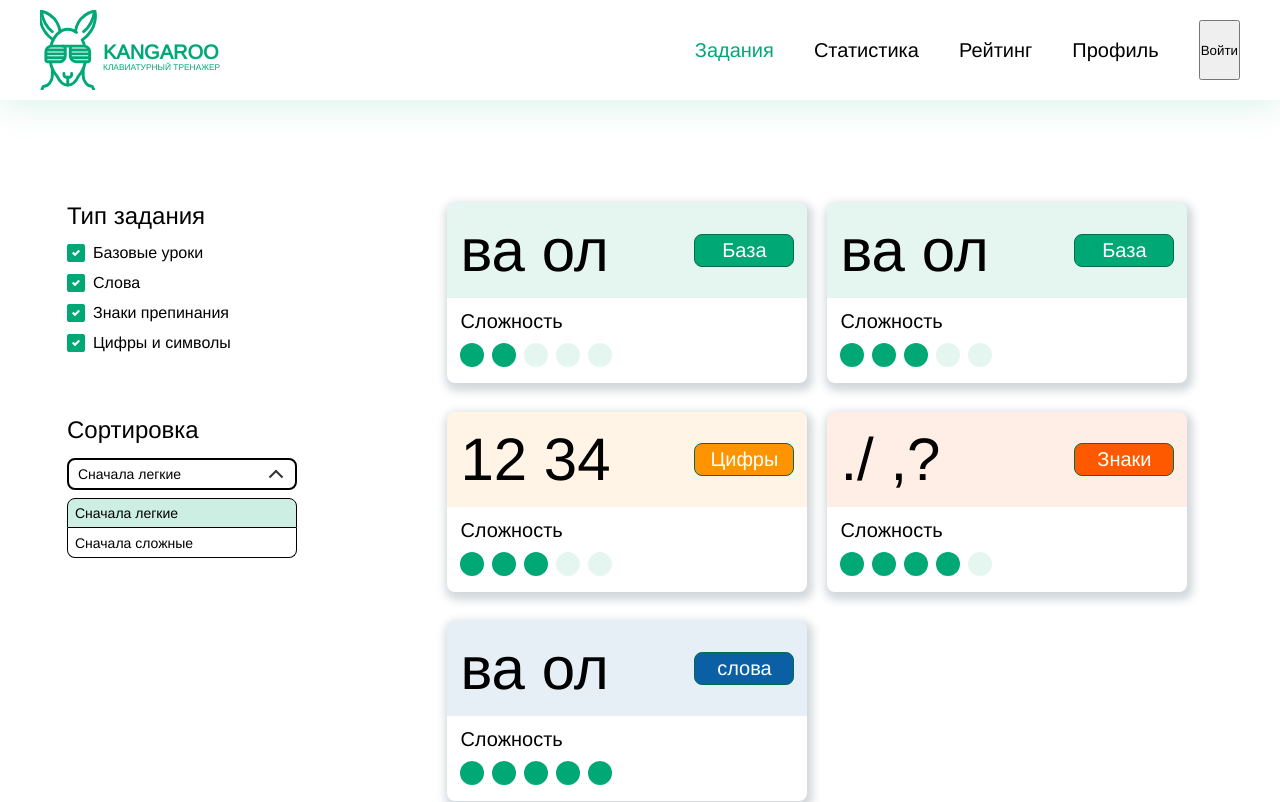
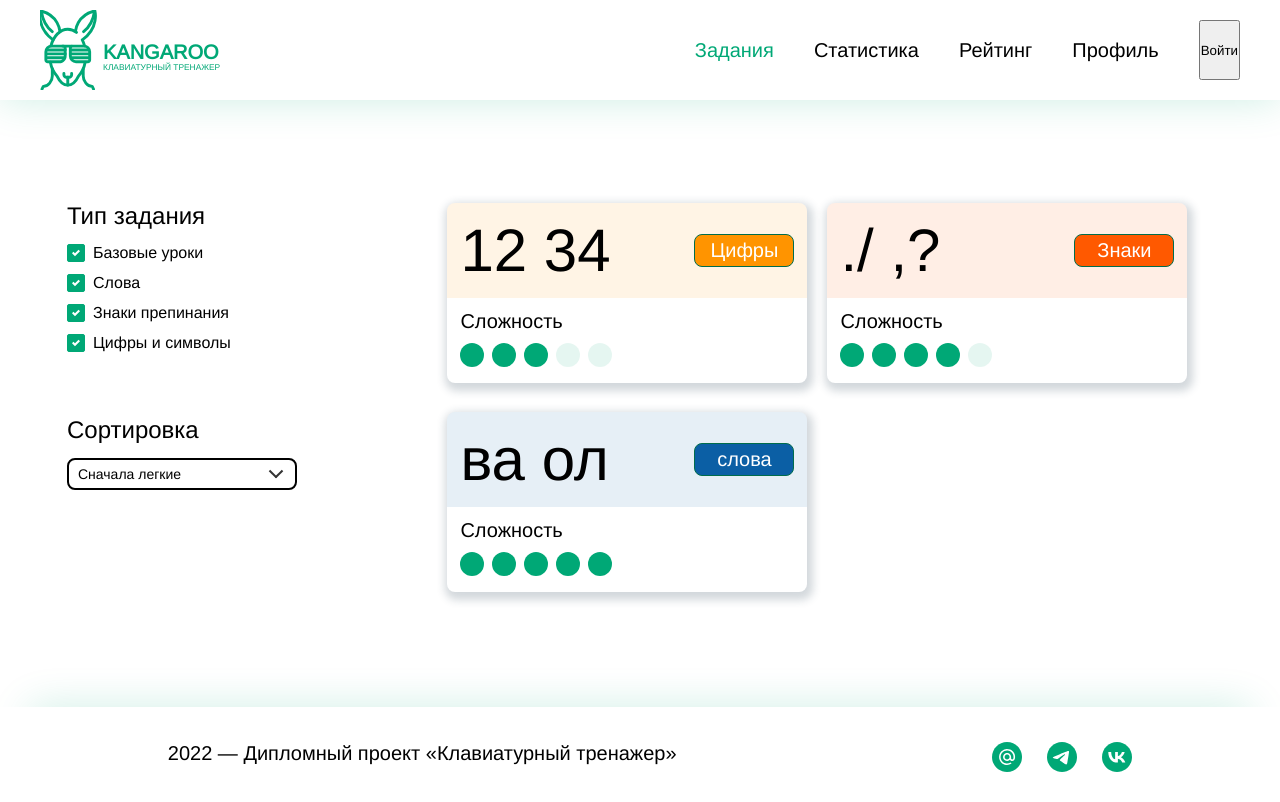
Before and after one commit to ZingerXY/keyboardTrainer, a React (Create React App) app: page /tasks in a window 1280 px wide. Shown: the top 802 px of the page. Built offline with nearby package versions, Linux system fonts and the light colour scheme.

Commit message:
level generators are added back

```diff
--- a/src/routes/Tasks/Tasks.jsx
+++ b/src/routes/Tasks/Tasks.jsx
@@ -1,151 +1,161 @@
-import React, {useState, useEffect} from 'react';
+import React, { useState} from 'react';
 import Style from "./Tasks.module.scss";
 import Task from "../../components/Task/Task"
 import '@fortawesome/fontawesome-free/css/all.min.css';
 import Card from "../../components/Card/Card";
-import BasicPagination from "../../components/Pagination/Pagination"
 
-const initialTasks = JSON.parse(JSON.stringify([
+const Tasks = () => {
+  const tasksInputObj = [
+    // {
+    //   "id":1,
+    //   "level": 2,
+    //   "typeName": "База",
+    //   "type": "base",
+    //   "name": "ва ол",
+    //   "text": "ваол олва овал олол ваол олов овло",
+    // "howManyToGenerate": 10
+    // },
+    // {
+    //   "id":2,
+    //   "level": 3,
+    //   "typeName": "База",
+    //   "type": "base",
+    //   "name": "ва ол",
+    //   "text": "ваол олва овал олол ваол олов овло",
+    // "howManyToGenerate": 10
+    // },
     {
-    "id": 1,
-    "level": 2,
-    "typeName": "База",
-    "type": "base",
-    "name": "ва ол",
-    "text": "ваол олва овал олол ваол олов овло"
-  },
-  {
-    "id": 2,
-    "level": 3,
-    "typeName": "База",
-    "type": "base",
-    "name": "ва ол",
-    "text": "ваол олва овал олол ваол олов овло"
-  },
-  {
-    "id": 3,
+      "id":3,
       "level": 5,
       "typeName": "слова",
       "type": "words",
       "name": "ва ол",
-    "text": "ваол олва овал олол ваол олов овло"
+      "text": "ваол олва овал олол ваол олов овло",
+      "howManyToGenerate": 5
     },
     {
-    "id": 4,
+      "id":4,
       "level": 4,
       "typeName": "Знаки",
       "type": "punctuation",
       "name": "./ ,?",
-    "text": "ваол олва овал олол ваол олов овло"
+      "text": "ваол олва овал олол ваол олов овло",
+      "howManyToGenerate": 7
     },
     {
-    "id": 5,
+      "id":5,
       "level": 3,
       "typeName": "Цифры",
       "type": "numbers",
       "name": "12 34",
-    "text": "ваол олва овал олол ваол олов овло"
+      "text": "ваол олва овал олол ваол олов овло",
+      "howManyToGenerate": 10
     },
-]));
+  ];
+  let tasksOutputObj = [];
 
-const Tasks = () => {
-  const [tasksOutputObj, setTasksOutputObj] = useState([]);
+  const [ isTaskChosen, setIsTaskChosen] = useState(false);
+  const [taskOption, setTaskOption] = useState('')
+  const [ sort, setSort ] = useState({value: 'desc', text: 'Сначала легкие'});
+  const [ base, setBase] = useState(true);
+  const [ words, setWords] = useState(true);
+  const [ punctuation, setPunctuation] = useState(true);
+  const [ numAndSymbols, setNumAndSymbols] = useState(true);
 
-  const [taskActive, setTaskActive] = useState(false);
-  const [sort, setSort] = useState({value: 'desc', text: 'Сначала легкие'});
-  const [base, setBase] = useState(true);
-  const [words, setWords] = useState(true);
-  const [punctuation, setPunctuation] = useState(true);
-  const [numAndSymbols, setNumAndSymbols] = useState(true);
-  const [selectState, setSelectState] = useState(true);
+  const handleStates = () => {
+    tasksOutputObj = [];
+    if (base) {
+      tasksOutputObj = tasksOutputObj.concat(tasksInputObj.filter((el)=> (el.type === "base")));
+    }
+    if (words) {
+      tasksOutputObj = tasksOutputObj.concat(tasksInputObj.filter((el)=> (el.type === "words")));
+    }
+    if (punctuation) {
+      tasksOutputObj = tasksOutputObj.concat(tasksInputObj.filter((el)=> (el.type === "punctuation")));
+    }
+    if (numAndSymbols) {
+      tasksOutputObj = tasksOutputObj.concat(tasksInputObj.filter((el)=> (el.type === "numbers")));
+    }
+    tasksOutputObj.sort((a, b) => {
+      return sort.value === "desc" ? a.level - b.level : b.level - a.level;
+    });
+  };
 
   const selectOpen = () => {
-    setSelectState(!selectState)
+    const selectSingle = document.querySelector(`.${Style["__select"]}`);
+    if ('active' === selectSingle.getAttribute('data-state')) {
+      selectSingle.setAttribute('data-state', '');
+    } else {
+      selectSingle.setAttribute('data-state', 'active');
     }
-
-  const selectChange = (newValue, newText, e) => {
-    setSort({value: newValue, text: newText});
-    if (e) e.stopPropagation()
   };
-
-  const sortTasks = (a, b) => sort.value === "desc" ? a.level - b.level : b.level - a.level
-
-  useEffect(() => {
-    const filterTypes = []
-    if (base) filterTypes.push("base")
-    if (words) filterTypes.push("words")
-    if (punctuation) filterTypes.push("punctuation")
-    if (numAndSymbols) filterTypes.push("numbers")
-
-    setTasksOutputObj([
-        ...initialTasks
-        .filter(el => filterTypes.includes(el.type))
-        .sort(sortTasks)
-      ]
-    )
-  }, [base, words, punctuation, numAndSymbols])
-
-  useEffect(() => {
-    setTasksOutputObj(prev => [...prev.sort(sortTasks)])
-  }, [sort])
-
-  if (taskActive) {
+  const selectChange = (event) => {
+    const selectSingle = document.querySelector(`.${Style["__select"]}`);
+    setSort(()=>({value: event.target.getAttribute('data-value'), text: event.target.textContent}));
+    selectSingle.setAttribute('data-state', '');
+  };
+  handleStates();
+  if (isTaskChosen) {
+    const task = tasksInputObj.filter(el => el.type === taskOption)[0];
+    const taskSettings = {
+      type: taskOption,
+      amount: task.howManyToGenerate
+    }
     return (
-      <Task/>
+      <Task
+        taskSettings={taskSettings}
+      />
     );
   } else {
     return (
       <div className={`${Style["tasks-page"]}`}>
         <div className={`container ${Style["tasks-container"]}`}>
-          <form action="#" className={`${Style["filters-form"]}`}>
+          <form action="#" className={`${Style["filters-form"]}`} onChange={handleStates}>
             <div className={`${Style["form-checkboxs"]}`}>
               <h4 className={`${Style["filters-title"]}`}>Тип задания</h4>
               <div>
                 <div className={`${Style["filters-checkbox"]}`}>
-                  <input type="checkbox" className={`${Style["filters-checkbox_custom"]}`} id="base" checked={base}
-                         onChange={() => setBase(!base)}/>
+                  <input type="checkbox" className={`${Style["filters-checkbox_custom"]}`} id="base" checked={base} onChange={() => setBase(!base)}/>
                   <label htmlFor="base">Базовые уроки</label>
                 </div>
                 <div className={`${Style["filters-checkbox"]}`}>
-                  <input type="checkbox" className={`${Style["filters-checkbox_custom"]}`} id="words" checked={words}
-                         onChange={() => setWords(!words)}/>
+                  <input type="checkbox" className={`${Style["filters-checkbox_custom"]}`} id="words" checked={words} onChange={() => setWords(!words)}/>
                   <label htmlFor="words"> Слова</label>
                 </div>
                 <div className={`${Style["filters-checkbox"]}`}>
-                  <input type="checkbox" className={`${Style["filters-checkbox_custom"]}`} id="punctuation"
-                         checked={punctuation} onChange={() => setPunctuation(!punctuation)}/>
+                  <input type="checkbox" className={`${Style["filters-checkbox_custom"]}`} id="punctuation" checked={punctuation} onChange={() => setPunctuation(!punctuation)}/>
                   <label htmlFor="punctuation"> Знаки препинания</label>
                 </div>
                 <div className={`${Style["filters-checkbox"]}`}>
-                  <input type="checkbox" className={`${Style["filters-checkbox_custom"]}`} id="numbers"
-                         checked={numAndSymbols} onChange={() => setNumAndSymbols(!numAndSymbols)}/>
+                  <input type="checkbox" className={`${Style["filters-checkbox_custom"]}`} id="numbers" checked={numAndSymbols} onChange={() => setNumAndSymbols(!numAndSymbols)}/>
                   <label htmlFor="numbers"> Цифры и символы</label>
                 </div>
               </div>
             </div>
             <div className={`${Style["form-selector"]}`}>
               <h4 className={`${Style["filters-title"]}`}>Сортировка</h4>
-              <div className={`${Style["__select"]} ${selectState ? Style["__select_active"] : ""}`}
-                   onClick={selectOpen}>
+              <div className={`${Style["__select"]}`} data-state="" onClick={selectOpen}>
                 <div className={`${Style["__select__title"]}`}>{sort.text}</div>
                 <div className={`${Style["__select__content"]}`}>
-                  <input id="singleSelect0" className={`${Style["__select__input"]}`} type="radio" name="singleSelect"
-                         defaultChecked={true}/>
-                  <label htmlFor="singleSelect0" tabIndex="0" className={`${Style["__select__label"]}`}
-                         onClick={e => selectChange("desc", "Сначала легкие", e)}>Сначала легкие</label>
+                  <input id="singleSelect0" className={`${Style["__select__input"]}`} type="radio" name="singleSelect" defaultChecked={true}/>
+                  <label htmlFor="singleSelect0" tabIndex="0" className={`${Style["__select__label"]}`} data-value="desc" onClick={selectChange}>Сначала легкие</label>
                   <input id="singleSelect1" className={`${Style["__select__input"]}`} type="radio" name="singleSelect"/>
-                  <label htmlFor="singleSelect1" tabIndex="0" className={`${Style["__select__label"]}`}
-                         onClick={e => selectChange("asc", "Сначала сложные", e)}>Сначала сложные</label>
+                  <label htmlFor="singleSelect1" tabIndex="0" className={`${Style["__select__label"]}`} data-value="asc" onClick={selectChange}>Сначала сложные</label>
                 </div>
               </div>
             </div>
           </form>
           <div className={`${Style["cards-box"]}`}>
-            {tasksOutputObj.map((el) => <Card {...el} key={el.id} myKey={el.id} state={setTaskActive}/>)}
+            {tasksOutputObj.map((el) => (
+              <Card
+                {...el}
+                key={el.id}
+                myKey={el.id}
+                state={setIsTaskChosen}
+                setTaskOption={setTaskOption}
+              />
+            ))}
           </div>
-        </div>
-        <div className={`${Style["Pagination"]} container`}>
-          <BasicPagination />
         </div>
       </div>
     )
```
Lines whose indentation alone changed are shown as unchanged.
